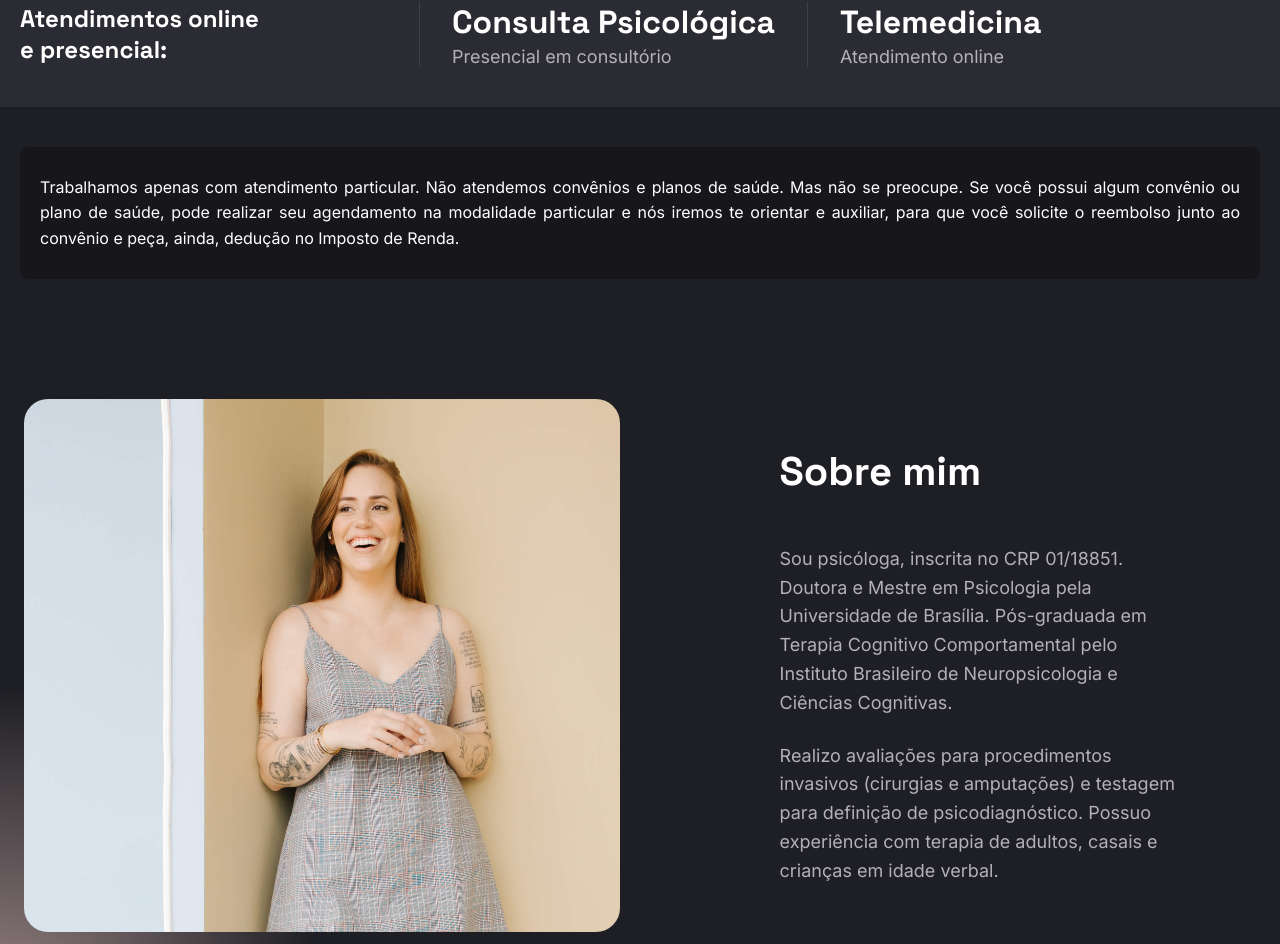
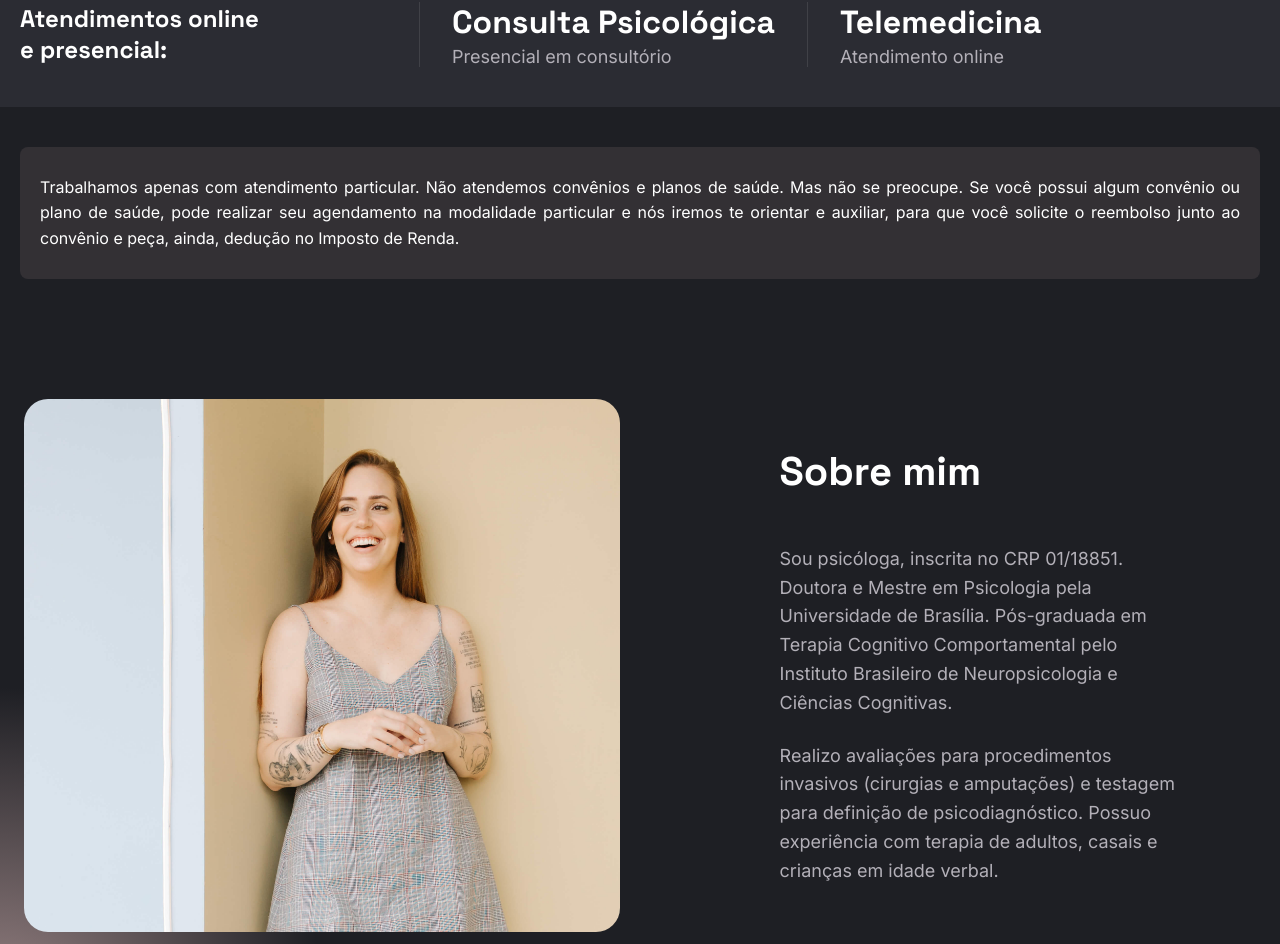
Before and after one commit to capelaum/projeto-isabela-castelli, a Next.js app: page / in a window 1280 px wide. Shown: the part 913-1857 px from the top of the page. Built offline with nearby package versions, Linux system fonts and the light colour scheme; no server answers.

Commit message:
🐛 fix: Info Warning bg color

```diff
--- a/src/components/Sections/SectionInfo/styles.ts
+++ b/src/components/Sections/SectionInfo/styles.ts
@@ -35,8 +35,8 @@ export const InfoWarningText = styled(Text, {
 
   borderRadius: '$default',
 
-  background: 'rgba(0, 0, 0, 0.25)',
-  // backgroundColor: 'rgba(235, 199, 197, .1)',
+  // background: 'rgba(0, 0, 0, 0.25)',
+  backgroundColor: 'rgba(235, 199, 197, .1)',
   padding: '1.75rem 1.25rem',
   margin: '2.5rem 1.25rem',
 
```
